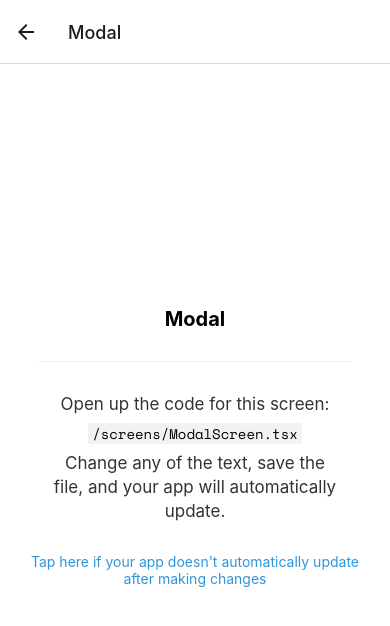
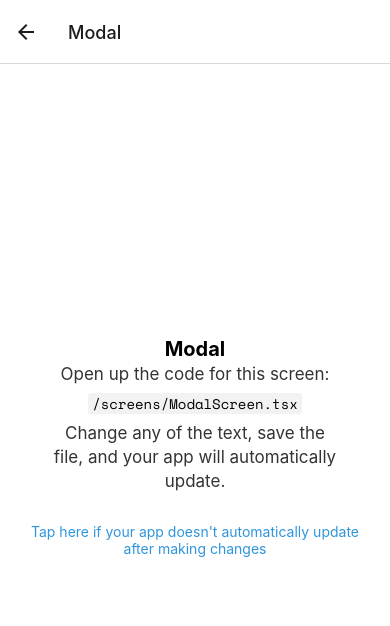
Before and after one commit to colmarius/togglexpo, a React Native app in the folder packages/mobile/: screen /Modal in a window 390 px wide. Shown: the top 626 px of the page. Built offline with nearby package versions, Linux system fonts and the light colour scheme; what expo-linking would draw is missing.

Commit message:
Use <Divider />

```diff
--- a/packages/mobile/src/screens/ModalScreen.tsx
+++ b/packages/mobile/src/screens/ModalScreen.tsx
@@ -1,6 +1,7 @@
 import { StatusBar } from 'expo-status-bar';
 import React from 'react';
 import { Platform, StyleSheet } from 'react-native';
+import { Divider } from 'react-native-paper';
 
 import { EditScreenInfo } from '../components';
 import { Text, View } from '../components/Themed';
@@ -25,7 +26,7 @@ const styles = StyleSheet.create({
 export const ModalScreen = () => (
   <View style={styles.container}>
     <Text style={styles.title}>Modal</Text>
-    <View style={styles.separator} lightColor="#eee" darkColor="rgba(255,255,255,0.1)" />
+    <Divider />
     <EditScreenInfo path="/screens/ModalScreen.tsx" />
 
     {/* Use a light status bar on iOS to account for the black space above the modal */}
```
